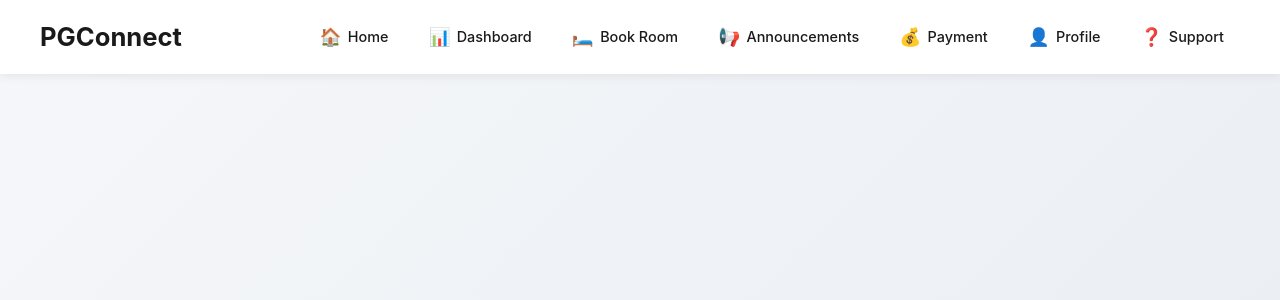
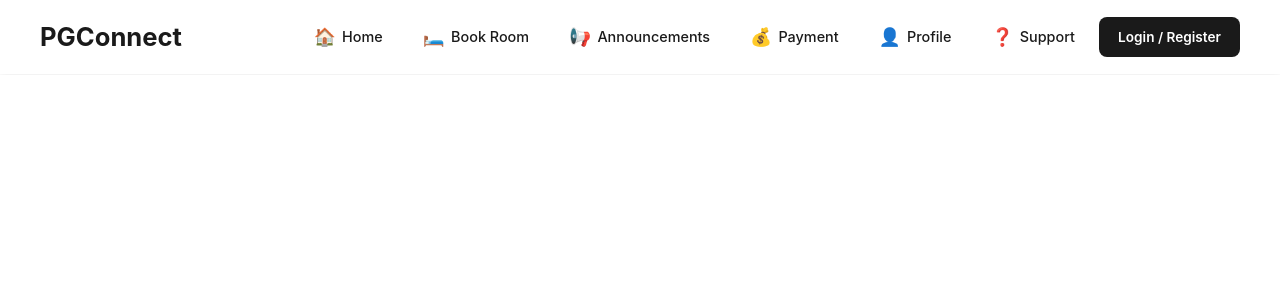
Before and after one commit to D5-92598-Rutuja/Paying_Guest_Management_System, a React (Vite) app in the folder client/: page /home/profile in a window 1280 px wide. Shown: the top 300 px of the page. Built offline with nearby package versions, Linux system fonts and the light colour scheme.

Commit message:
modified navigation (/home/..) and added login btn

```diff
--- a/client/src/components/Navbar/Navbar.css
+++ b/client/src/components/Navbar/Navbar.css
@@ -6,10 +6,10 @@
   right: 0;
   bottom: 0;
   width: 100vw;
-  height: 100vh;
+  height: 75px;
   margin: 0;
   padding: 0;
-  background: linear-gradient(135deg, #f5f7fa 0%, #e8ecf1 100%);
+  /* background: linear-gradient(135deg, #f5f7fa 0%, #e8ecf1 100%); */
   font-family: -apple-system, BlinkMacSystemFont, 'Segoe UI', 'Roboto', 'Oxygen', 'Ubuntu', 'Cantarell', 'Fira Sans', 'Droid Sans', 'Helvetica Neue', sans-serif;
   overflow-y: auto;
   z-index: 9999;
@@ -479,6 +479,8 @@
   padding: 5px 0;
 }
 
+
+
 /* Responsive */
 @media (max-width: 768px) {
   .fullscreen-profile-navbar {
@@ -534,3 +536,27 @@
     font-size: 1.8rem;
   }
 }
+
+
+/* adding login button css */
+.fullscreen-nav-login-btn {
+  background: #1a1a1a;
+  color: white;
+  border: none;
+  padding: 0.7rem 1.8rem;
+  border-radius: 8px;
+  cursor: pointer;
+  font-size: 0.95rem;
+  font-weight: 600;
+  transition: all 0.3s ease;
+}
+
+.fullscreen-nav-login-btn:hover {
+  background: #333;
+  transform: translateY(-1px);
+}
+
+ .fullscreen-nav-login-btn {
+    padding: 0.6rem 1.2rem;
+    font-size: 0.85rem;
+  }
--- a/client/src/components/Navbar/Navbar.jsx
+++ b/client/src/components/Navbar/Navbar.jsx
@@ -21,34 +21,36 @@ const Navbar = () => {
         <div className="fullscreen-profile-nav-container">
           <h1 className="fullscreen-profile-brand-logo">PGConnect</h1>
           <div className="fullscreen-profile-nav-actions">
-            <button className="fullscreen-profile-nav-btn" onClick={() => navigate('/')}>
+            <button className="fullscreen-profile-nav-btn" onClick={() => navigate('/home/dashboard')}>
               <span className="fullscreen-profile-nav-icon">🏠</span>
               <span>Home</span>
             </button>
-            <button className="fullscreen-profile-nav-btn" onClick={() => navigate('/dashboard')}>
+            {/* <button className="fullscreen-profile-nav-btn" onClick={() => navigate('/home/dashboard')}>
               <span className="fullscreen-profile-nav-icon">📊</span>
               <span>Dashboard</span>
-            </button>
-            <button className="fullscreen-profile-nav-btn" onClick={() => navigate('/rooms')}>
+            </button> */}
+            <button className="fullscreen-profile-nav-btn" onClick={() => navigate('/home/rooms')}>
               <span className="fullscreen-profile-nav-icon">🛏️</span>
               <span>Book Room</span>
             </button>
-            <button className="fullscreen-profile-nav-btn" onClick={() => navigate('/announcements')}>
+            <button className="fullscreen-profile-nav-btn" onClick={() => navigate('/home/announcements')}>
               <span className="fullscreen-profile-nav-icon">📢</span>
               <span>Announcements</span>
             </button>
-            <button className="fullscreen-profile-nav-btn" onClick={() => navigate('/payment')}>
+            <button className="fullscreen-profile-nav-btn" onClick={() => navigate('/home/payment')}>
               <span className="fullscreen-profile-nav-icon">💰</span>
               <span>Payment</span>
             </button>
-            <button className="fullscreen-profile-nav-btn" onClick={() => navigate('/profile')}>
+            <button className="fullscreen-profile-nav-btn" onClick={() => navigate('/home/profile')}>
               <span className="fullscreen-profile-nav-icon">👤</span>
               <span>Profile</span>
             </button>
-            <button className="fullscreen-profile-nav-btn" onClick={() => navigate('/support')}>
+            <button className="fullscreen-profile-nav-btn" onClick={() => navigate('/home/support')}>
               <span className="fullscreen-profile-nav-icon">❓</span>
               <span>Support</span>
             </button>
+            <button className="fullscreen-nav-login-btn" onClick={() => navigate('/login')}>Login / Register</button>
+
           </div>
         </div>
       </nav>
```
